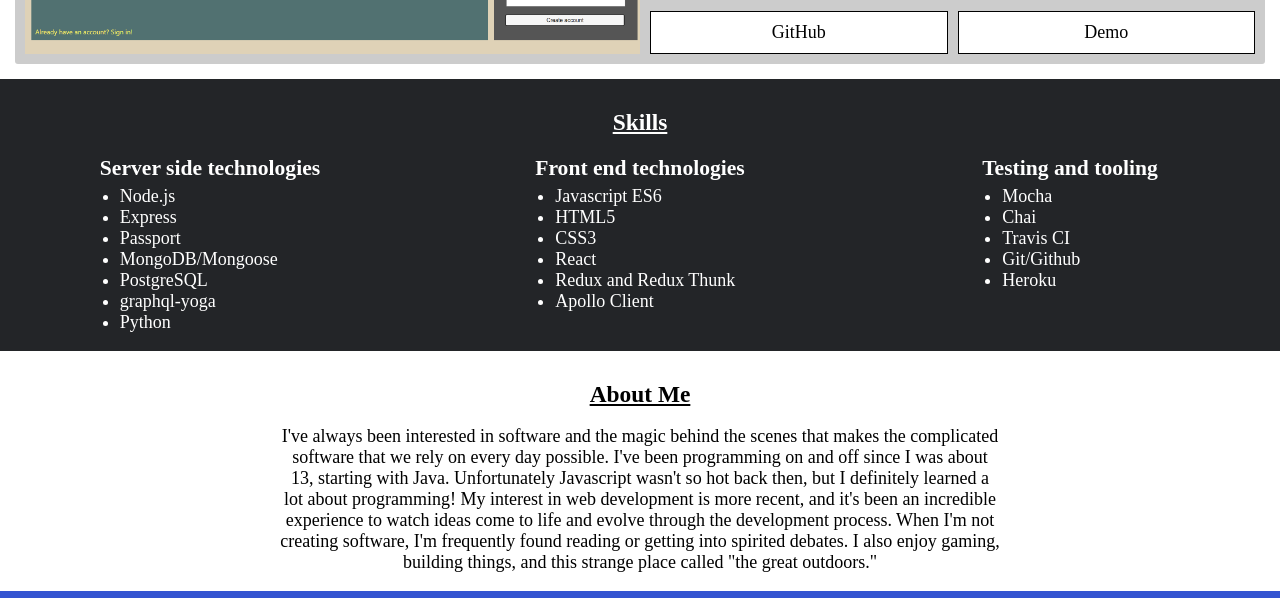
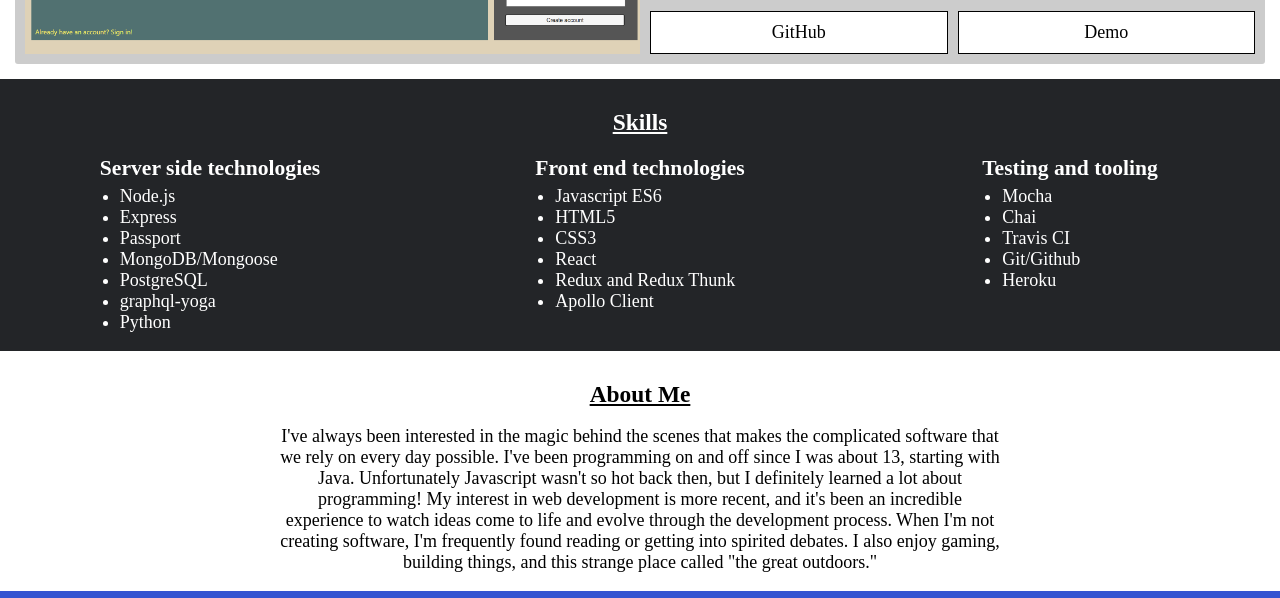
Before and after one commit to phelan97/personal-site, a Gatsby site: page / in a window 1280 px wide. Shown: the part 1987-2585 px from the top of the page. Built offline with nearby package versions, Linux system fonts and the light colour scheme; Gatsby itself is replaced by a stand-in of ours.

Commit message:
change bio

```diff
--- a/src/components/about.js
+++ b/src/components/about.js
@@ -6,7 +6,7 @@ function About() {
     <section className="about-section">
       <a class="anchor" id="about">&nbsp;</a>
       <h2>About Me</h2>
-      <p>I've always been interested in software and the magic behind the scenes that makes the complicated software that we rely on every day possible. I've been programming on and off since I was about 13, starting with Java. Unfortunately Javascript wasn't so hot back then, but I definitely learned a lot about programming! My interest in web development is more recent, and it's been an incredible experience to watch ideas come to life and evolve through the development process. When I'm not creating software, I'm frequently found reading or getting into spirited debates. I also enjoy gaming, building things, and this strange place called "the great outdoors." </p>
+      <p>I've always been interested in the magic behind the scenes that makes the complicated software that we rely on every day possible. I've been programming on and off since I was about 13, starting with Java. Unfortunately Javascript wasn't so hot back then, but I definitely learned a lot about programming! My interest in web development is more recent, and it's been an incredible experience to watch ideas come to life and evolve through the development process. When I'm not creating software, I'm frequently found reading or getting into spirited debates. I also enjoy gaming, building things, and this strange place called "the great outdoors." </p>
     </section>
   )
 }
```
